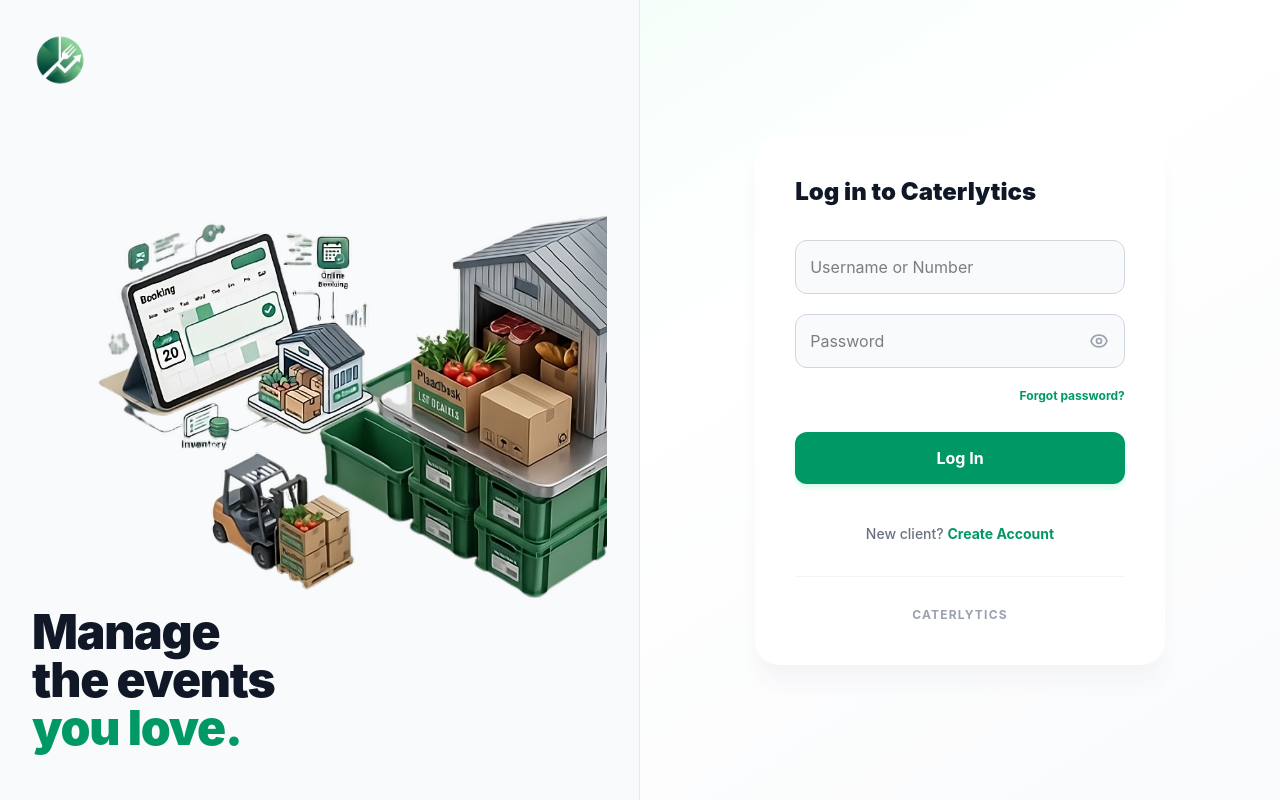
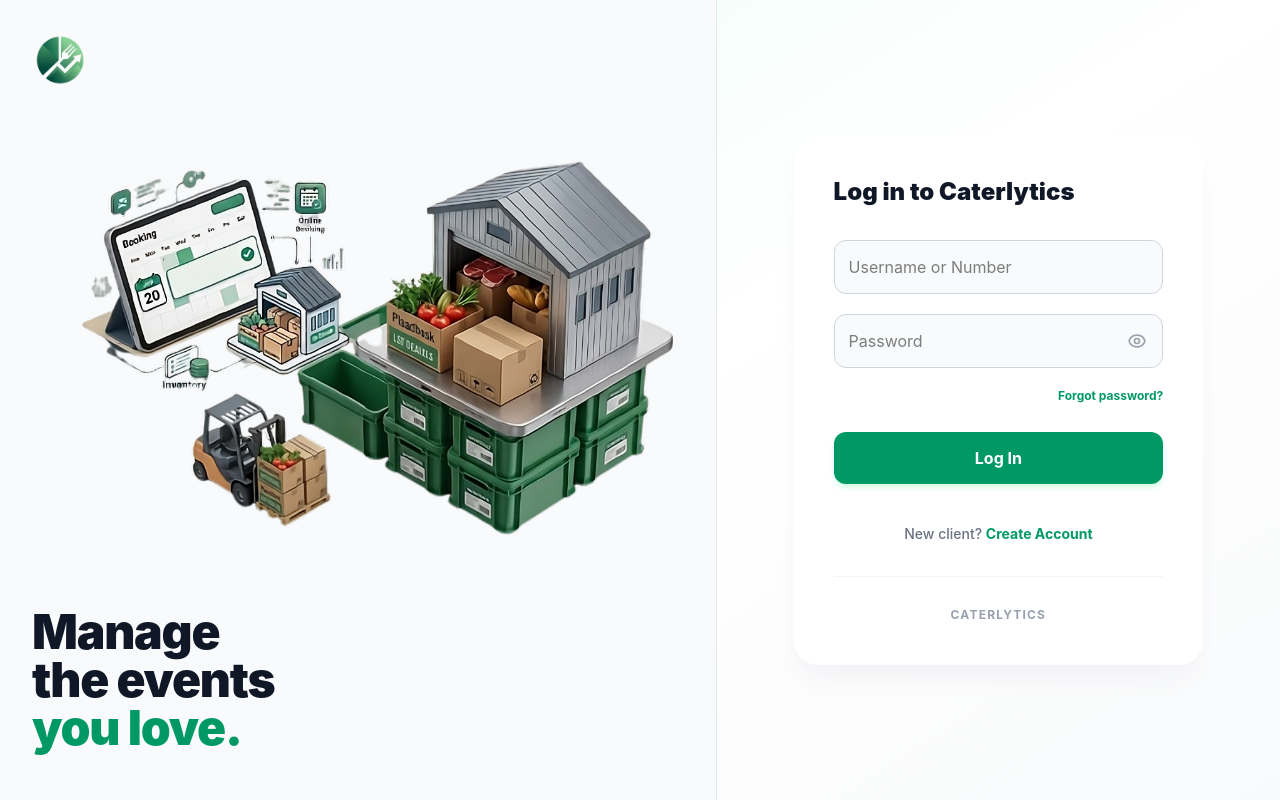
Before and after one commit to jmrvls/caterlytics-frontend, a Vue app: page / in a window 1280 px wide. Built offline with nearby package versions, Linux system fonts and the light colour scheme; no server answers.

Commit message:
add other featured

```diff
--- a/src/Views/LoginView.vue
+++ b/src/Views/LoginView.vue
@@ -3,7 +3,7 @@
   <div class="min-h-screen flex w-full font-sans bg-gradient-to-br from-emerald-50 via-white to-gray-50">
 
     <!-- LEFT SIDE: Manuscript & Institution Details -->
-    <div class="hidden lg:flex lg:flex-col w-1/2 h-screen overflow-hidden bg-gray-50 border-r border-gray-200 p-8">
+    <div class="hidden lg:flex lg:flex-col w-[56%] h-screen overflow-hidden bg-gray-50 border-r border-gray-200 p-8">
 
       <!-- System Branding Logo -->
       <img
@@ -12,13 +12,23 @@
         class="w-14 h-14 object-contain flex-shrink-0"
       />
 
-      <!-- Center Visual Mockup Area: shrinks to fit remaining space, never overlaps text below -->
-      <div class="flex-1 min-h-0 flex items-center justify-center py-2 lg:py-1 xl:py-2 2xl:py-4 overflow-hidden">
-        <img
-          :src="loginBgUrl"
-          alt="Catering Display"
-          class="w-full h-full object-contain max-w-none translate-x-24 scale-110 xl:scale-125 2xl:scale-100"
-        />
+      <!-- Center Visual Mockup Area: the image is cropped with CSS (no extra file), so it is
+           centered and scales with the panel on any screen size. -->
+      <div
+        class="flex-1 min-h-0 flex items-center justify-center py-2 lg:py-1 xl:py-2 2xl:py-4 overflow-visible"
+        style="container-type: size"
+      >
+        <div
+          class="relative overflow-hidden"
+          style="aspect-ratio: 978 / 629; width: min(94cqw, calc(94cqh * 978 / 629)); transform: translateX(3cqw)"
+        >
+          <img
+            :src="loginBgUrl"
+            alt="Catering Display"
+            class="absolute max-w-none"
+            style="width: 114.31%; left: -5.01%; top: -35.45%"
+          />
+        </div>
       </div>
 
       <!-- Bottom Section -->
@@ -32,7 +42,7 @@
     </div>
 
     <!-- RIGHT SIDE: System Authentic Log In Form Section -->
-    <div class="w-full lg:w-1/2 flex items-center justify-center p-8 bg-white lg:bg-transparent">
+    <div class="w-full lg:w-[44%] flex items-center justify-center p-8 bg-white lg:bg-transparent">
       <div class="w-full space-y-8 lg:bg-white lg:p-10 lg:rounded-3xl lg:shadow-xl lg:shadow-gray-100" style="max-width: clamp(360px, 32vw, 480px)">
 
         <!-- Email Confirmed Banner -->
```
